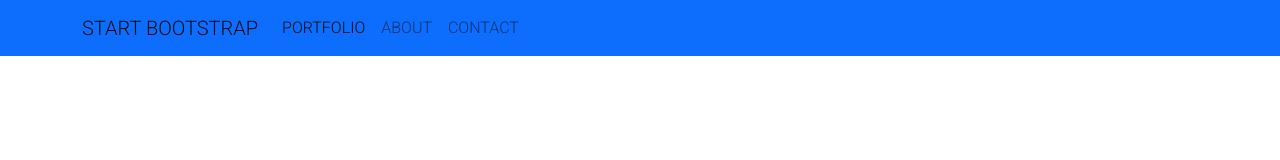
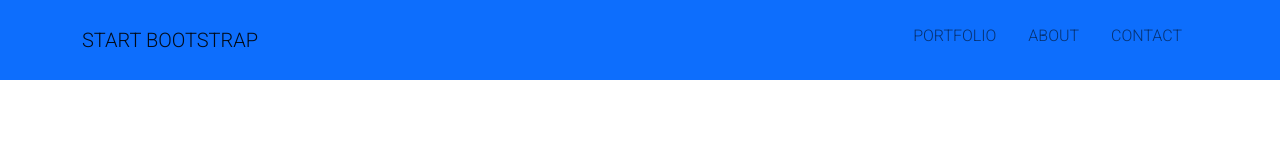
Before and after one commit to Nada122/Angular, a plain HTML site: page bootstrap task/index.html in a window 1280 px wide. Drawn offline with Linux system fonts and the light colour scheme.

Commit message:
Update index.html

```diff
--- a/bootstrap task/index.html
+++ b/bootstrap task/index.html
@@ -17,7 +17,7 @@
 <body>
     <!-- nav bar-->
 
-    <nav class="navbar navbar-expand-lg ">
+    <!-- <nav class="navbar navbar-expand-lg ">
         <div class="container" >
           <a class="navbar-brand" href="#">START BOOTSTRAP</a>
           <button class="navbar-toggler" type="button" data-bs-toggle="collapse" data-bs-target="#navbarNavAltMarkup" aria-controls="navbarNavAltMarkup" aria-expanded="false" aria-label="Toggle navigation">
@@ -32,6 +32,29 @@
             </div>
           </div>
         </div>
+      </nav> -->
+
+      <nav class="navbar navbar-expand-lg sticky-top ">
+        <div class="container">
+          <a class="navbar-brand" href="#">START BOOTSTRAP</a>
+          <button class="navbar-toggler" type="button" data-bs-toggle="collapse" data-bs-target="#navbarSupportedContent" aria-controls="navbarSupportedContent" aria-expanded="false" aria-label="Toggle navigation">
+            <span class="navbar-toggler-icon"></span>
+          </button>
+          <div class="collapse navbar-collapse" id="navbarSupportedContent">
+            <ul class="navbar-nav ms-auto mb-2 mb-lg-20">
+              <li class="nav-item">
+                <a class="nav-link p-lg-3" aria-current="page" href="#">PORTFOLIO</a>
+              </li>
+              <li class="nav-item">
+                <a class="nav-link p-lg-3" href="#">ABOUT</a>
+              </li>
+              <li class="nav-item">
+                <a class="nav-link p-lg-3" href="#">CONTACT</a>
+              </li>
+            </ul>
+
+          </div>
+        </div>
       </nav>
 
 
```
